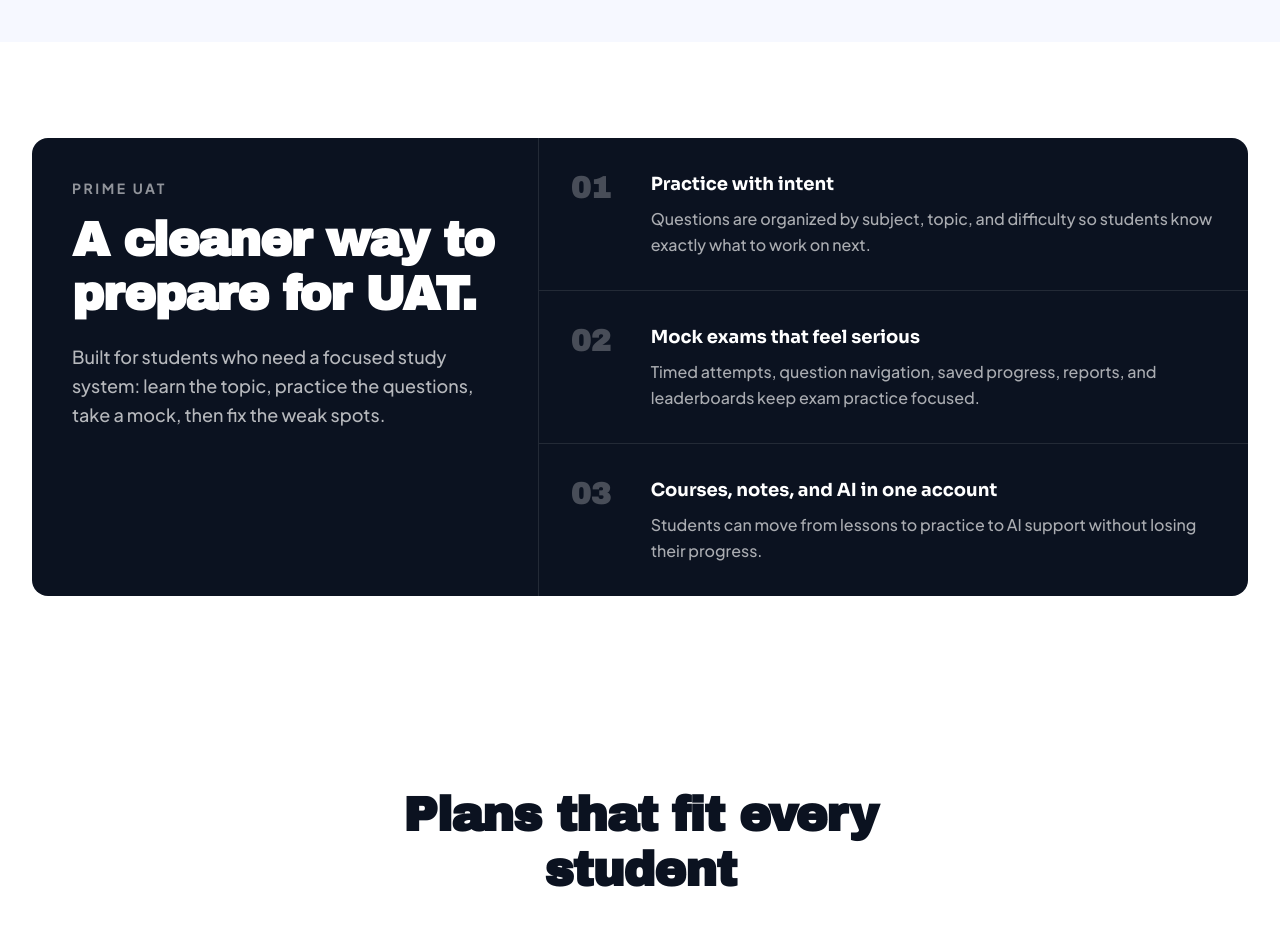
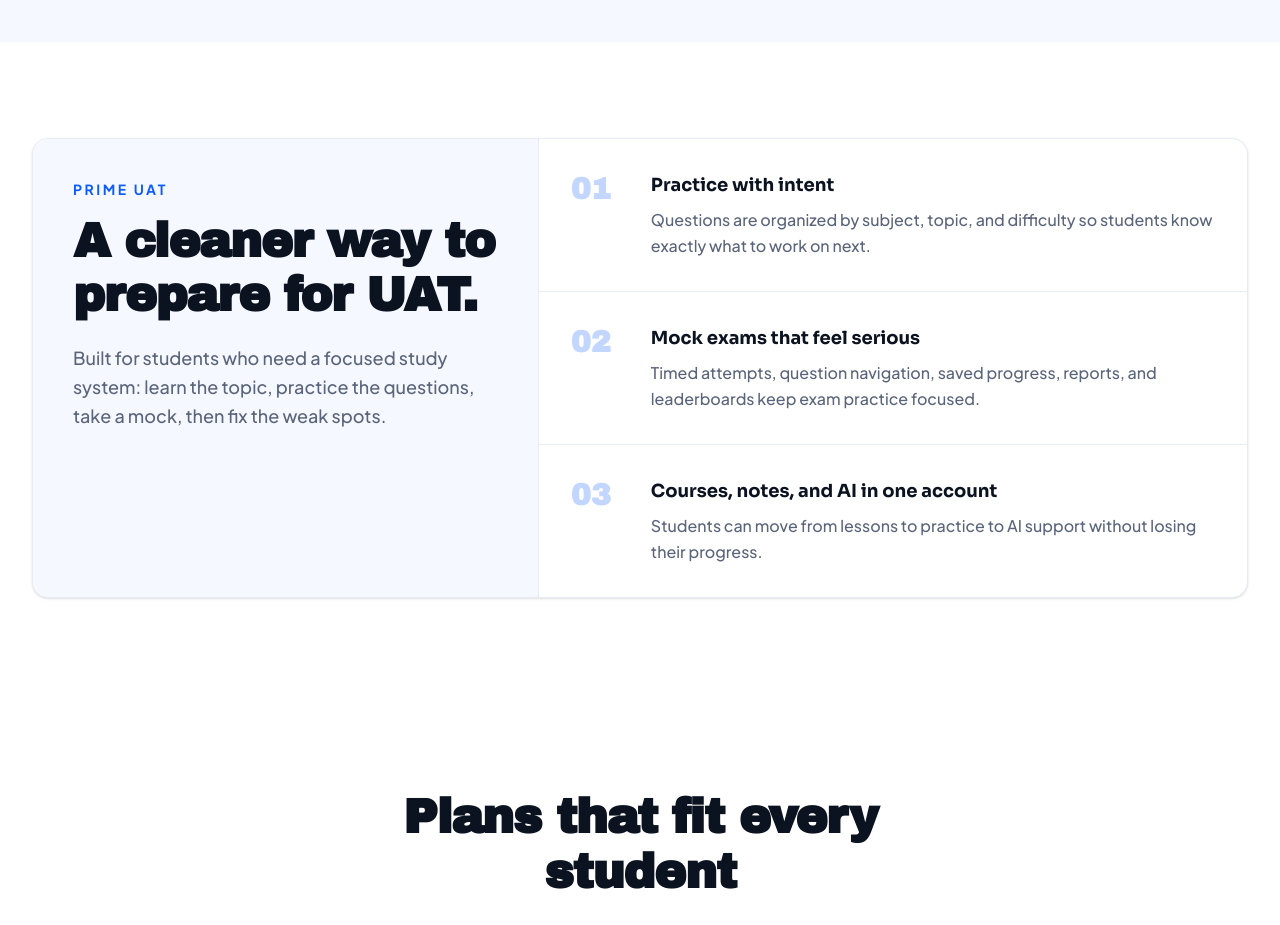
Before and after one commit to ambitious-lads/prime-admin, a Next.js app: page / in a window 1280 px wide. Shown: the part 2500-3425 px from the top of the page. Built offline with nearby package versions, Linux system fonts and the light colour scheme; no server answers.

Commit message:
Fix download modal and lighten about section

```diff
--- a/app/components/About.tsx
+++ b/app/components/About.tsx
@@ -19,16 +19,16 @@ const points = [
 export default function About() {
   return (
     <section id="about" className="scroll-mt-24 bg-white px-4 py-16 sm:px-6 md:py-24 lg:px-8">
-      <div className="mx-auto max-w-7xl overflow-hidden rounded-2xl bg-ink text-white">
+      <div className="mx-auto max-w-7xl overflow-hidden rounded-2xl border border-line bg-white text-ink shadow-sm">
         <div className="grid grid-cols-1 gap-0 lg:grid-cols-12">
-          <div className="border-b border-white/10 p-6 sm:p-8 lg:col-span-5 lg:border-b-0 lg:border-r lg:p-10">
-            <p className="text-sm font-bold uppercase tracking-[0.18em] text-white/55">
+          <div className="border-b border-line bg-surface p-6 sm:p-8 lg:col-span-5 lg:border-b-0 lg:border-r lg:p-10">
+            <p className="text-sm font-bold uppercase tracking-[0.18em] text-brand">
               Prime UAT
             </p>
             <h2 className="mt-4 font-accent text-3xl font-black leading-[1.12] tracking-tight sm:text-4xl lg:text-5xl">
               A cleaner way to prepare for UAT.
             </h2>
-            <p className="mt-5 text-base font-medium leading-relaxed text-white/70 sm:text-lg">
+            <p className="mt-5 text-base font-medium leading-relaxed text-muted sm:text-lg">
               Built for students who need a focused study system: learn the topic,
               practice the questions, take a mock, then fix the weak spots.
             </p>
@@ -38,16 +38,16 @@ export default function About() {
             {points.map((point, index) => (
               <div
                 key={point.title}
-                className="grid grid-cols-1 gap-4 border-b border-white/10 p-6 last:border-b-0 sm:grid-cols-[4rem_1fr] sm:p-8"
+                className="grid grid-cols-1 gap-4 border-b border-line p-6 last:border-b-0 sm:grid-cols-[4rem_1fr] sm:p-8"
               >
-                <span className="font-accent text-3xl font-black text-white/25">
+                <span className="font-accent text-3xl font-black text-brand/25">
                   0{index + 1}
                 </span>
                 <div>
-                  <h3 className="font-display text-lg font-bold text-white">
+                  <h3 className="font-display text-lg font-bold text-ink">
                     {point.title}
                   </h3>
-                  <p className="mt-2 text-sm font-medium leading-relaxed text-white/65 sm:text-base">
+                  <p className="mt-2 text-sm font-medium leading-relaxed text-muted sm:text-base">
                     {point.description}
                   </p>
                 </div>
--- a/app/components/DownloadModal.tsx
+++ b/app/components/DownloadModal.tsx
@@ -1,6 +1,7 @@
 "use client";
 
 import { useEffect, useState } from "react";
+import { createPortal } from "react-dom";
 import Image from "next/image";
 import Link from "next/link";
 import QRCode from "qrcode";
@@ -52,18 +53,30 @@ export default function DownloadModal({
       .catch(() => setQrSrc(""));
   }, [open, qrSrc]);
 
-  return (
-    <>
-      <button
-        type="button"
-        onClick={() => setOpen(true)}
-        className={className}
+  useEffect(() => {
+    if (!open) return;
+
+    const originalOverflow = document.body.style.overflow;
+    document.body.style.overflow = "hidden";
+
+    const handleKeyDown = (event: KeyboardEvent) => {
+      if (event.key === "Escape") setOpen(false);
+    };
+
+    window.addEventListener("keydown", handleKeyDown);
+    return () => {
+      document.body.style.overflow = originalOverflow;
+      window.removeEventListener("keydown", handleKeyDown);
+    };
+  }, [open]);
+
+  const modal = open ? (
+    <div
+      className="fixed inset-0 z-[1000] flex items-center justify-center bg-ink/55 px-4 py-6 backdrop-blur-sm"
+      role="dialog"
+      aria-modal="true"
+      aria-labelledby="download-dialog-title"
     >
-        {label}
-      </button>
-
-      {open ? (
-        <div className="fixed inset-0 z-[100] flex items-center justify-center bg-ink/50 px-4 py-6 backdrop-blur-sm">
       <button
         type="button"
         aria-label="Close download dialog"
@@ -76,12 +89,14 @@ export default function DownloadModal({
             <p className="text-xs font-bold uppercase tracking-[0.16em] text-brand sm:text-sm">
               Prime UAT app
             </p>
-                <h2 className="mt-2 font-accent text-2xl font-black text-ink sm:text-3xl">
+            <h2
+              id="download-dialog-title"
+              className="mt-2 font-accent text-2xl font-black text-ink sm:text-3xl"
+            >
               Scan to download
             </h2>
             <p className="mt-2 text-sm font-medium leading-relaxed text-muted">
-                  Open the Play Store listing on your phone and install Prime
-                  UAT.
+              Open the Play Store listing on your phone and install Prime UAT.
             </p>
           </div>
           <button
@@ -118,13 +133,25 @@ export default function DownloadModal({
           className="mt-5 flex w-full items-center justify-center gap-3 rounded-xl bg-ink px-5 py-3 text-white transition-colors hover:bg-ink/90"
         >
           <GooglePlayIcon />
-              <span className="text-sm font-semibold">
-                Open Google Play
-              </span>
+          <span className="text-sm font-semibold">Open Google Play</span>
         </Link>
       </div>
     </div>
-      ) : null}
+  ) : null;
+
+  return (
+    <>
+      <button
+        type="button"
+        onClick={() => setOpen(true)}
+        className={className}
+      >
+        {label}
+      </button>
+
+      {modal && typeof document !== "undefined"
+        ? createPortal(modal, document.body)
+        : null}
     </>
   );
 }
```
Lines whose indentation alone changed are shown as unchanged.
